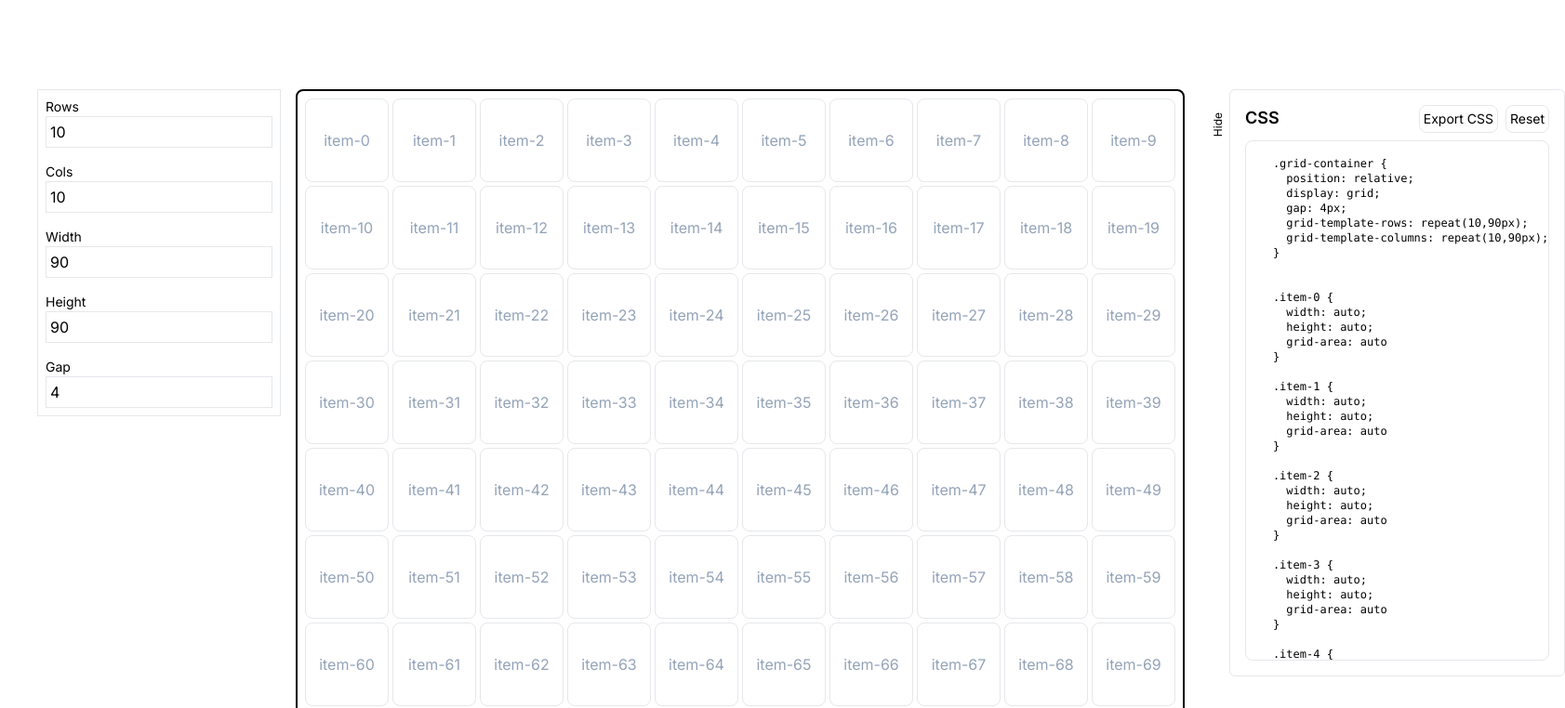
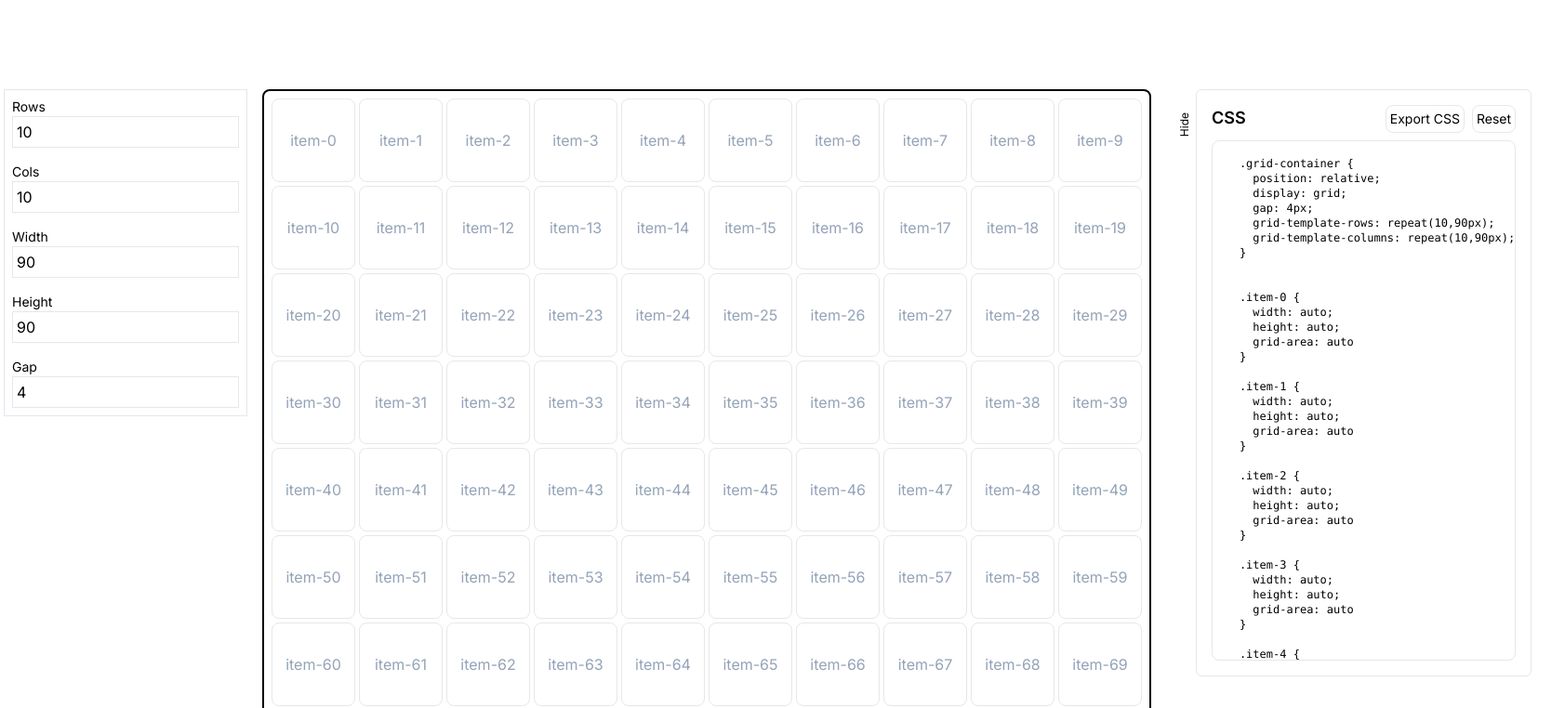
Before and after one commit to leye195/grid-generator, a Next.js app: page / in a window 1280 px wide. Shown: the top 762 px of the page at 93% size, 1683 px wide, since content can reach past the window. Built offline with nearby package versions, Linux system fonts and the light colour scheme.

Commit message:
style: set paddingLeft to 4px

```diff
--- a/src/app/page.tsx
+++ b/src/app/page.tsx
@@ -3,7 +3,7 @@
 
 export default function Home() {
   return (
-    <main className="flex min-h-screen flex-col items-center justify-between pt-24 pb-10 pl-10">
+    <main className="flex min-h-screen flex-col items-center justify-between pt-24 pb-10 pl-1">
       <Suspense>
         <GridBox />
       </Suspense>
```
